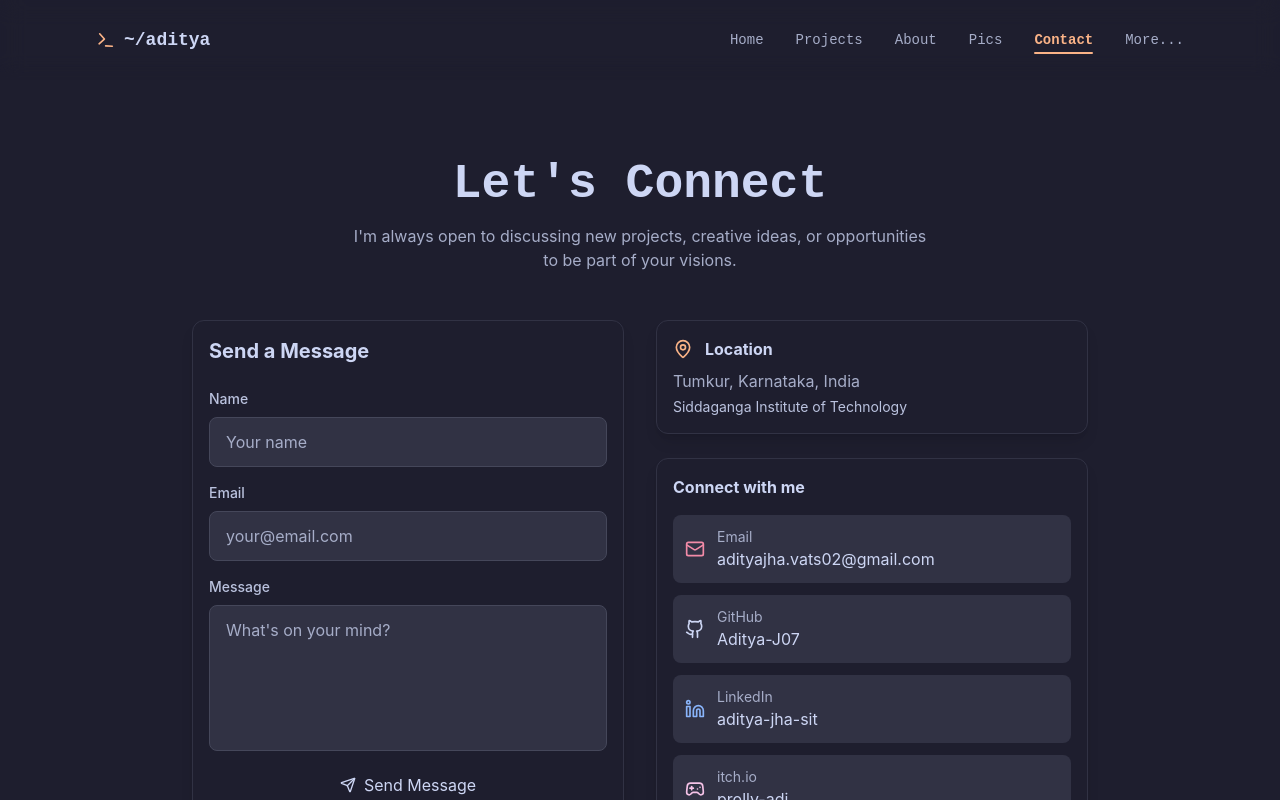
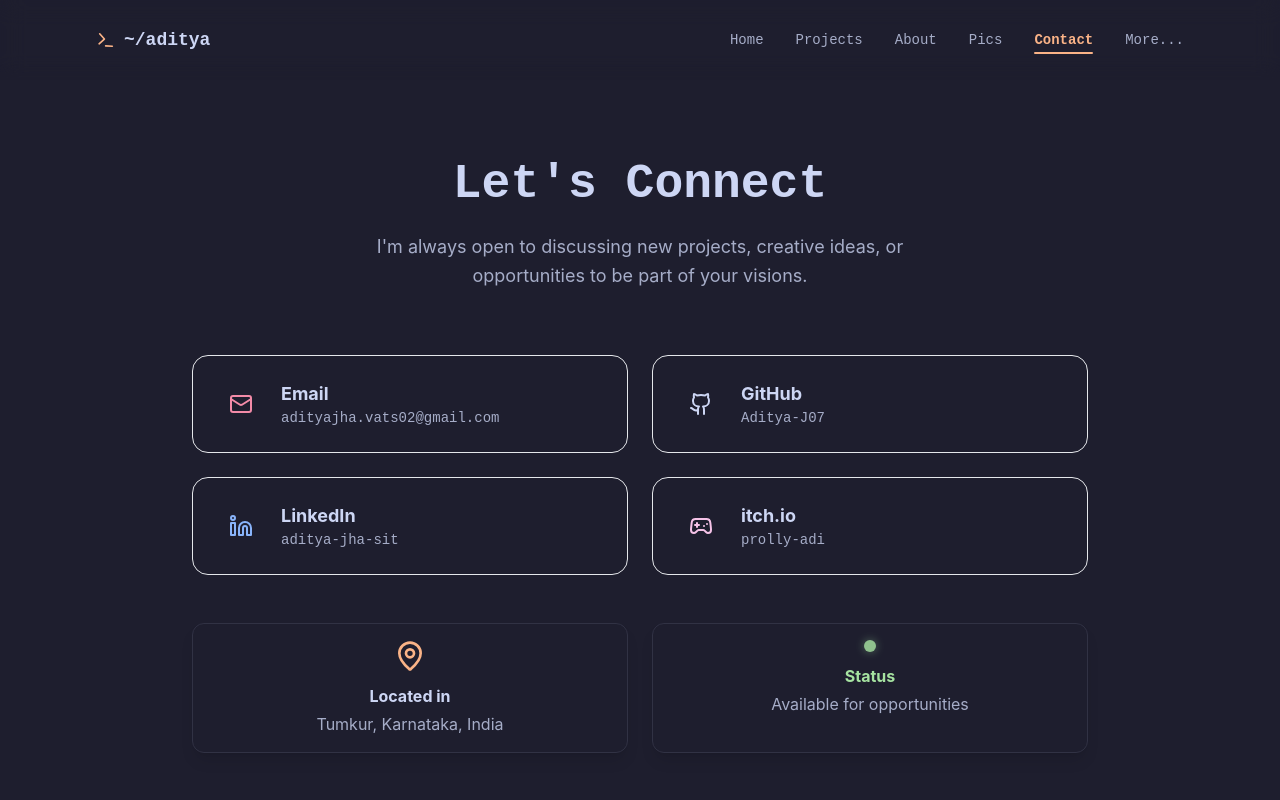
Before and after one commit to Aditya-J07/portfolio, a React (Vite) app: page /contact in a window 1280 px wide. Shown: the top 800 px of the page. Built offline with nearby package versions, Linux system fonts and the light colour scheme.

Commit message:
updated contact

```diff
--- a/src/pages/Contact.tsx
+++ b/src/pages/Contact.tsx
@@ -1,4 +1,3 @@
-import { useState } from 'react';
 import { motion } from 'framer-motion';
 import {
     Mail,
@@ -6,8 +5,7 @@ import {
     Linkedin,
     Gamepad2,
     MapPin,
-    Send,
-    CheckCircle
+    ArrowRight
 } from 'lucide-react';
 
 const contactLinks = [
@@ -16,204 +14,107 @@ const contactLinks = [
         label: 'Email',
         value: 'adityajha.vats02@gmail.com',
         href: 'mailto:adityajha.vats02@gmail.com',
-        color: 'text-red'
+        color: 'text-red',
+        bg: 'bg-red/10',
+        border: 'border-red/20'
     },
     {
         icon: Github,
         label: 'GitHub',
         value: 'Aditya-J07',
         href: 'https://github.com/Aditya-J07',
-        color: 'text-text'
+        color: 'text-text',
+        bg: 'bg-surface2/10',
+        border: 'border-surface2/20'
     },
     {
         icon: Linkedin,
         label: 'LinkedIn',
         value: 'aditya-jha-sit',
         href: 'https://www.linkedin.com/in/aditya-jha-sit',
-        color: 'text-blue'
+        color: 'text-blue',
+        bg: 'bg-blue/10',
+        border: 'border-blue/20'
     },
     {
         icon: Gamepad2,
         label: 'itch.io',
         value: 'prolly-adi',
         href: 'https://prolly-adi.itch.io/',
-        color: 'text-pink'
+        color: 'text-pink',
+        bg: 'bg-pink/10',
+        border: 'border-pink/20'
     },
 ];
 
 export default function Contact() {
-    const [formData, setFormData] = useState({
-        name: '',
-        email: '',
-        message: '',
-    });
-    const [isSubmitted, setIsSubmitted] = useState(false);
-
-    const handleSubmit = (e: React.FormEvent) => {
-        e.preventDefault();
-        // For now, just show success message
-        setIsSubmitted(true);
-        setTimeout(() => {
-            setIsSubmitted(false);
-            setFormData({ name: '', email: '', message: '' });
-        }, 3000);
-    };
-
     return (
-        <div className="min-h-screen pt-24 px-4">
+        <div className="min-h-screen pt-24 px-4 pb-12">
             <div className="max-w-4xl mx-auto">
                 {/* Header */}
                 <motion.div
                     initial={{ opacity: 0, y: 20 }}
                     animate={{ opacity: 1, y: 0 }}
-                    className="mb-12 text-center"
+                    className="mb-16 text-center"
                 >
-                    <h1 className="text-4xl md:text-5xl font-bold font-mono text-text mb-4">
+                    <h1 className="text-4xl md:text-5xl font-bold font-mono text-text mb-6">
                         Let's Connect
                     </h1>
-                    <p className="text-subtext0 max-w-xl mx-auto">
+                    <p className="text-subtext0 max-w-xl mx-auto text-lg leading-relaxed">
                         I'm always open to discussing new projects, creative ideas,
                         or opportunities to be part of your visions.
                     </p>
                 </motion.div>
 
-                <div className="grid md:grid-cols-2 gap-8">
-                    {/* Contact Form */}
-                    <motion.div
-                        initial={{ opacity: 0, x: -20 }}
-                        animate={{ opacity: 1, x: 0 }}
-                        transition={{ delay: 0.2 }}
-                        className="card"
-                    >
-                        <h2 className="text-xl font-bold text-text mb-6">Send a Message</h2>
-
-                        {isSubmitted ? (
-                            <motion.div
-                                initial={{ opacity: 0, scale: 0.9 }}
-                                animate={{ opacity: 1, scale: 1 }}
-                                className="flex flex-col items-center justify-center py-12 text-center"
-                            >
-                                <CheckCircle className="w-16 h-16 text-green mb-4" />
-                                <h3 className="text-xl font-bold text-text mb-2">Message Sent!</h3>
-                                <p className="text-subtext0">Thanks for reaching out. I'll get back to you soon!</p>
-                            </motion.div>
-                        ) : (
-                            <form onSubmit={handleSubmit} className="space-y-4">
-                                <div>
-                                    <label htmlFor="name" className="block text-sm font-medium text-subtext1 mb-2">
-                                        Name
-                                    </label>
-                                    <input
-                                        type="text"
-                                        id="name"
-                                        value={formData.name}
-                                        onChange={(e) => setFormData({ ...formData, name: e.target.value })}
-                                        required
-                                        className="w-full px-4 py-3 bg-surface0 border border-surface1 rounded-lg text-text placeholder:text-subtext0 focus:outline-none focus:border-blue transition-colors"
-                                        placeholder="Your name"
-                                    />
-                                </div>
-
-                                <div>
-                                    <label htmlFor="email" className="block text-sm font-medium text-subtext1 mb-2">
-                                        Email
-                                    </label>
-                                    <input
-                                        type="email"
-                                        id="email"
-                                        value={formData.email}
-                                        onChange={(e) => setFormData({ ...formData, email: e.target.value })}
-                                        required
-                                        className="w-full px-4 py-3 bg-surface0 border border-surface1 rounded-lg text-text placeholder:text-subtext0 focus:outline-none focus:border-blue transition-colors"
-                                        placeholder="your@email.com"
-                                    />
-                                </div>
-
-                                <div>
-                                    <label htmlFor="message" className="block text-sm font-medium text-subtext1 mb-2">
-                                        Message
-                                    </label>
-                                    <textarea
-                                        id="message"
-                                        value={formData.message}
-                                        onChange={(e) => setFormData({ ...formData, message: e.target.value })}
-                                        required
-                                        rows={5}
-                                        className="w-full px-4 py-3 bg-surface0 border border-surface1 rounded-lg text-text placeholder:text-subtext0 focus:outline-none focus:border-blue transition-colors resize-none"
-                                        placeholder="What's on your mind?"
-                                    />
-                                </div>
-
-                                <button
-                                    type="submit"
-                                    className="w-full btn-primary flex items-center justify-center gap-2"
-                                >
-                                    <Send className="w-4 h-4" />
-                                    Send Message
-                                </button>
-                            </form>
-                        )}
-                    </motion.div>
-
-                    {/* Contact Info */}
-                    <motion.div
-                        initial={{ opacity: 0, x: 20 }}
-                        animate={{ opacity: 1, x: 0 }}
-                        transition={{ delay: 0.3 }}
-                        className="space-y-6"
-                    >
-                        {/* Location Card */}
-                        <div className="card">
-                            <div className="flex items-center gap-3 mb-2">
-                                <MapPin className="w-5 h-5 text-peach" />
-                                <h3 className="font-bold text-text">Location</h3>
-                            </div>
-                            <p className="text-subtext0">Tumkur, Karnataka, India</p>
-                            <p className="text-subtext1 text-sm mt-1">
-                                Siddaganga Institute of Technology
-                            </p>
-                        </div>
-
-                        {/* Social Links */}
-                        <div className="card">
-                            <h3 className="font-bold text-text mb-4">Connect with me</h3>
-                            <div className="space-y-3">
+                {/* Contact Grid */}
+                <div className="grid md:grid-cols-2 gap-6 mb-12">
                     {contactLinks.map((link, index) => (
                         <motion.a
                             key={link.label}
                             href={link.href}
                             target="_blank"
                             rel="noopener noreferrer"
-                                        initial={{ opacity: 0, x: 10 }}
-                                        animate={{ opacity: 1, x: 0 }}
-                                        transition={{ delay: 0.4 + index * 0.1 }}
-                                        className="flex items-center gap-3 p-3 bg-surface0 rounded-lg hover:bg-surface1 transition-colors group"
+                            initial={{ opacity: 0, y: 20 }}
+                            animate={{ opacity: 1, y: 0 }}
+                            transition={{ delay: index * 0.1 }}
+                            className={`group p-6 rounded-2xl border ${link.border} ${link.bg} hover:scale-[1.02] transition-all duration-300 relative overflow-hidden`}
                         >
-                                        <link.icon className={`w-5 h-5 ${link.color}`} />
-                                        <div className="flex-1">
-                                            <p className="text-sm text-subtext0">{link.label}</p>
-                                            <p className="text-text group-hover:text-blue transition-colors">
-                                                {link.value}
-                                            </p>
+                            <div className="flex items-center justify-between relative z-10">
+                                <div className="flex items-center gap-4">
+                                    <div className={`p-3 rounded-xl bg-base/50 ${link.color}`}>
+                                        <link.icon size={24} />
+                                    </div>
+                                    <div>
+                                        <h3 className="font-bold text-text text-lg">{link.label}</h3>
+                                        <p className="text-subtext0 font-mono text-sm">{link.value}</p>
+                                    </div>
+                                </div>
+                                <ArrowRight className={`w-5 h-5 ${link.color} opacity-0 group-hover:opacity-100 transform translate-x-[-10px] group-hover:translate-x-0 transition-all`} />
                             </div>
                         </motion.a>
                     ))}
                 </div>
+
+                {/* Additional Info */}
+                <motion.div
+                    initial={{ opacity: 0, y: 20 }}
+                    animate={{ opacity: 1, y: 0 }}
+                    transition={{ delay: 0.4 }}
+                    className="flex flex-col md:flex-row gap-6 justify-center"
+                >
+                    <div className="card text-center flex-1 backdrop-blur-sm">
+                        <MapPin className="w-8 h-8 text-peach mx-auto mb-3" />
+                        <h3 className="font-bold text-text mb-1">Located in</h3>
+                        <p className="text-subtext0">Tumkur, Karnataka, India</p>
                     </div>
 
-                        {/* Availability */}
-                        <div className="card bg-green/10 border-green/20">
-                            <div className="flex items-center gap-2">
-                                <div className="w-3 h-3 bg-green rounded-full animate-pulse" />
-                                <span className="text-green font-medium">Available for opportunities</span>
-                            </div>
-                            <p className="text-subtext0 text-sm mt-2">
-                                Open to internships, collaborations, and freelance projects.
-                            </p>
+                    <div className="card bg-green/5 border-green/20 text-center flex-1 backdrop-blur-sm">
+                        <div className="w-3 h-3 bg-green rounded-full mx-auto mb-3 animate-pulse shadow-[0_0_10px_rgba(166,227,161,0.5)]" />
+                        <h3 className="font-bold text-green mb-1">Status</h3>
+                        <p className="text-subtext0">Available for opportunities</p>
                     </div>
                 </motion.div>
             </div>
         </div>
-        </div>
     );
 }
```
Lines whose indentation alone changed are shown as unchanged.
